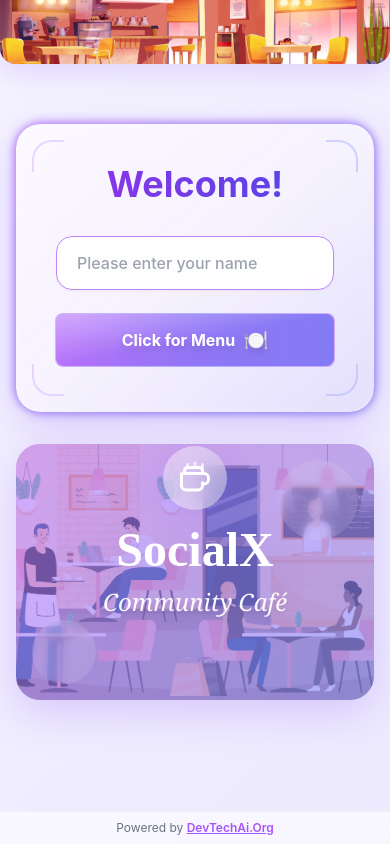
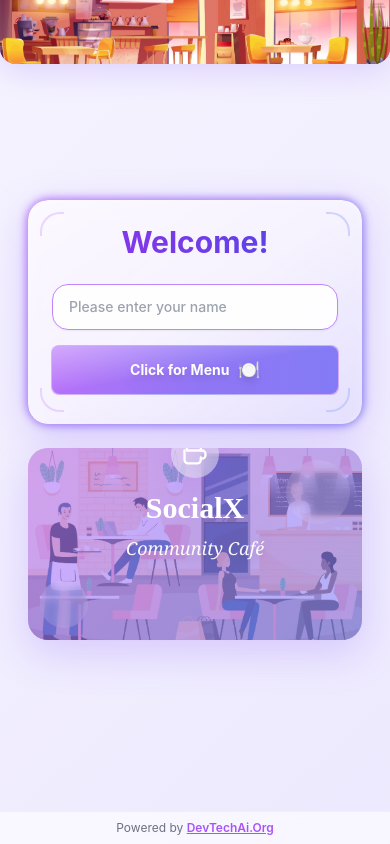
Before and after one commit to DevTechAI/DTA-SocialX-QR_Menu_POC, a Next.js app: page /order in a window 390 px wide. Built offline with nearby package versions, Linux system fonts and the light colour scheme.

Commit message:
order received section enhancements

```diff
--- a/app/order/page.tsx
+++ b/app/order/page.tsx
@@ -43,15 +43,15 @@ export default function OrderLandingPage() {
       </div>
 
       {/* Content Container - Mobile focused */}
-      <div className="flex-1 flex flex-col items-center justify-center px-4 sm:px-6 py-6 sm:py-8 w-full -mt-24 sm:-mt-28 md:-mt-32">
-        <div className="w-full max-w-md">
+      <div className="flex-1 flex flex-col items-center justify-center px-4 sm:px-6 py-6 sm:py-8 w-full -mt-20 sm:-mt-24 md:-mt-28 lg:-mt-32">
+        <div className="w-full max-w-md px-3 sm:px-0">
           {/* Welcome Card - Elegant Glass-morphism Design */}
-          <div className="relative group mb-8">
+          <div className="relative group mb-6 sm:mb-8">
             {/* Glowing border effect */}
-            <div className="absolute -inset-0.5 gradient-primary rounded-[28px] opacity-75 group-hover:opacity-100 blur-sm transition duration-500"></div>
+            <div className="absolute -inset-0.5 gradient-primary rounded-[24px] sm:rounded-[28px] opacity-75 group-hover:opacity-100 blur-sm transition duration-500"></div>
 
             {/* Main card */}
-            <div className="relative rounded-3xl overflow-hidden shadow-soft-xl transform hover:scale-[1.02] transition-all duration-500">
+            <div className="relative rounded-2xl sm:rounded-3xl overflow-hidden shadow-soft-xl transform hover:scale-[1.02] transition-all duration-500">
               {/* Glass-morphism background */}
               <div className="absolute inset-0 bg-gradient-to-br from-white/95 via-white/90 to-purple-50/80 backdrop-blur-xl"></div>
 
@@ -59,15 +59,15 @@ export default function OrderLandingPage() {
               <div className="absolute inset-0 bg-gradient-to-tr from-transparent via-white/40 to-transparent opacity-0 group-hover:opacity-100 transition-opacity duration-700"></div>
 
               {/* Content */}
-              <div className="relative z-10 p-10">
+              <div className="relative z-10 p-6 sm:p-8 md:p-10">
                 {/* Welcome Header */}
-                <div className="text-center mb-8">
-                  <h2 className="text-4xl font-bold text-transparent bg-gradient-to-r from-primary-600 to-accent-600 bg-clip-text">
+                <div className="text-center mb-6 sm:mb-8">
+                  <h2 className="text-3xl sm:text-4xl md:text-5xl font-bold text-transparent bg-gradient-to-r from-primary-600 to-accent-600 bg-clip-text">
                     Welcome!
                   </h2>
                 </div>
 
-                <form onSubmit={handleSubmit} className="space-y-6">
+                <form onSubmit={handleSubmit} className="space-y-4 sm:space-y-6">
                   {/* Name Input with elite styling */}
                   <div>
                     <div className="relative group/input">
@@ -80,7 +80,7 @@ export default function OrderLandingPage() {
                         value={customerName}
                         onChange={(e) => setCustomerName(e.target.value)}
                         placeholder="Please enter your name"
-                        className="relative w-full px-5 py-3.5 bg-white/90 backdrop-blur-sm border border-gray-300/50 rounded-xl focus:outline-none focus:border-primary-400 text-base transition-all hover:border-primary-300 hover:bg-white shadow-sm font-medium"
+                        className="relative w-full px-4 sm:px-5 py-3 sm:py-3.5 bg-white/90 backdrop-blur-sm border border-gray-300/50 rounded-xl focus:outline-none focus:border-primary-400 text-sm sm:text-base transition-all hover:border-primary-300 hover:bg-white shadow-sm font-medium"
                         required
                         autoFocus
                       />
@@ -96,7 +96,7 @@ export default function OrderLandingPage() {
                     <div className="absolute -inset-px bg-gradient-to-r from-primary-400/60 via-accent-400/60 to-primary-400/60 rounded-lg opacity-100 group-hover/btn:opacity-100 transition duration-300 blur-[0.5px]"></div>
 
                     {/* Inner button - Narrow */}
-                    <div className="relative py-3 px-5 rounded-lg overflow-hidden backdrop-blur-md">
+                    <div className="relative py-2.5 sm:py-3 px-4 sm:px-5 rounded-lg overflow-hidden backdrop-blur-md">
                       {/* Shiny transparent gradient background */}
                       <div className="absolute inset-0 bg-gradient-to-r from-primary-500/70 via-accent-500/70 to-primary-500/70 bg-[length:200%_100%] group-hover/btn:bg-[position:100%_0] transition-all duration-500"></div>
 
@@ -108,25 +108,25 @@ export default function OrderLandingPage() {
 
                       {/* Button content */}
                       <span className="relative flex items-center justify-center gap-2 text-white drop-shadow-lg">
-                        <span className="text-base font-bold">Click for Menu</span>
-                        <span className="text-xl group-hover/btn:rotate-12 transition-transform duration-300">🍽️</span>
+                        <span className="text-sm sm:text-base font-bold">Click for Menu</span>
+                        <span className="text-lg sm:text-xl group-hover/btn:rotate-12 transition-transform duration-300">🍽️</span>
                       </span>
                     </div>
                   </button>
                 </form>
 
                 {/* Decorative corner accents */}
-                <div className="absolute top-4 left-4 w-8 h-8 border-t-2 border-l-2 border-primary-300 rounded-tl-2xl opacity-50"></div>
-                <div className="absolute top-4 right-4 w-8 h-8 border-t-2 border-r-2 border-accent-300 rounded-tr-2xl opacity-50"></div>
-                <div className="absolute bottom-4 left-4 w-8 h-8 border-b-2 border-l-2 border-primary-300 rounded-bl-2xl opacity-50"></div>
-                <div className="absolute bottom-4 right-4 w-8 h-8 border-b-2 border-r-2 border-accent-300 rounded-br-2xl opacity-50"></div>
+                <div className="absolute top-3 left-3 sm:top-4 sm:left-4 w-6 h-6 sm:w-8 sm:h-8 border-t-2 border-l-2 border-primary-300 rounded-tl-2xl opacity-50"></div>
+                <div className="absolute top-3 right-3 sm:top-4 sm:right-4 w-6 h-6 sm:w-8 sm:h-8 border-t-2 border-r-2 border-accent-300 rounded-tr-2xl opacity-50"></div>
+                <div className="absolute bottom-3 left-3 sm:bottom-4 sm:left-4 w-6 h-6 sm:w-8 sm:h-8 border-b-2 border-l-2 border-primary-300 rounded-bl-2xl opacity-50"></div>
+                <div className="absolute bottom-3 right-3 sm:bottom-4 sm:right-4 w-6 h-6 sm:w-8 sm:h-8 border-b-2 border-r-2 border-accent-300 rounded-br-2xl opacity-50"></div>
               </div>
             </div>
           </div>
 
           {/* SocialX Logo Card with Café Background */}
-          <div className="rounded-3xl overflow-hidden shadow-soft-xl transform hover:scale-105 transition-all duration-300">
-            <div className="relative w-full h-64 p-8" style={{
+          <div className="rounded-2xl sm:rounded-3xl overflow-hidden shadow-soft-xl transform hover:scale-105 transition-all duration-300">
+            <div className="relative w-full h-48 sm:h-56 md:h-64 p-6 sm:p-8" style={{
               background: 'linear-gradient(135deg, rgba(168, 85, 247, 0.75) 0%, rgba(99, 102, 241, 0.75) 100%)',
             }}>
               {/* Café Background Vector - Fitted to this window */}
@@ -145,8 +145,8 @@ export default function OrderLandingPage() {
                       <div className="absolute inset-0 flex items-center justify-center transform -translate-y-20">
                         <div className="text-center relative z-10">
                   {/* Coffee Cup Icon */}
-                  <div className="inline-flex items-center justify-center w-16 h-16 rounded-full bg-white/40 backdrop-blur-md mb-4 mt-20 shadow-soft-lg">
-                    <svg className="w-9 h-9 text-white" fill="none" viewBox="0 0 24 24" stroke="currentColor" strokeWidth={2}>
+                  <div className="inline-flex items-center justify-center w-12 h-12 sm:w-14 sm:h-14 md:w-16 md:h-16 rounded-full bg-white/40 backdrop-blur-md mb-3 sm:mb-4 mt-16 sm:mt-18 md:mt-20 shadow-soft-lg">
+                    <svg className="w-7 h-7 sm:w-8 sm:h-8 md:w-9 md:h-9 text-white" fill="none" viewBox="0 0 24 24" stroke="currentColor" strokeWidth={2}>
                       {/* Coffee cup body */}
                       <path strokeLinecap="round" strokeLinejoin="round" d="M3 9v8c0 1.657 1.343 3 3 3h8c1.657 0 3-1.343 3-3v-2" />
                       <path strokeLinecap="round" strokeLinejoin="round" d="M17 9h1a3 3 0 013 3v1a3 3 0 01-3 3h-1" />
@@ -159,18 +159,18 @@ export default function OrderLandingPage() {
                   </div>
 
                           {/* Brand Name */}
-                          <h1 className="text-5xl font-bold text-white drop-shadow-2xl mb-3" style={{ fontFamily: 'cursive' }}>
+                          <h1 className="text-3xl sm:text-4xl md:text-5xl font-bold text-white drop-shadow-2xl mb-2 sm:mb-3" style={{ fontFamily: 'cursive' }}>
                             SocialX
                           </h1>
-                          <p className="text-2xl text-white/95 italic font-medium drop-shadow-lg" style={{ fontFamily: 'Georgia, serif' }}>
+                          <p className="text-lg sm:text-xl md:text-2xl text-white/95 italic font-medium drop-shadow-lg" style={{ fontFamily: 'Georgia, serif' }}>
                             Community Café
                           </p>
                 </div>
               </div>
 
               {/* Decorative circles with animation */}
-              <div className="absolute top-4 right-4 w-20 h-20 rounded-full bg-white/15 backdrop-blur-sm animate-pulse z-10"></div>
-              <div className="absolute bottom-4 left-4 w-16 h-16 rounded-full bg-white/15 backdrop-blur-sm animate-pulse z-10" style={{ animationDelay: '1s' }}></div>
+              <div className="absolute top-3 right-3 sm:top-4 sm:right-4 w-16 h-16 sm:w-20 sm:h-20 rounded-full bg-white/15 backdrop-blur-sm animate-pulse z-10"></div>
+              <div className="absolute bottom-3 left-3 sm:bottom-4 sm:left-4 w-12 h-12 sm:w-16 sm:h-16 rounded-full bg-white/15 backdrop-blur-sm animate-pulse z-10" style={{ animationDelay: '1s' }}></div>
             </div>
           </div>
         </div>
```
Also changed, not shown: app/order/menu/page.tsx (+49 -47 lines).
